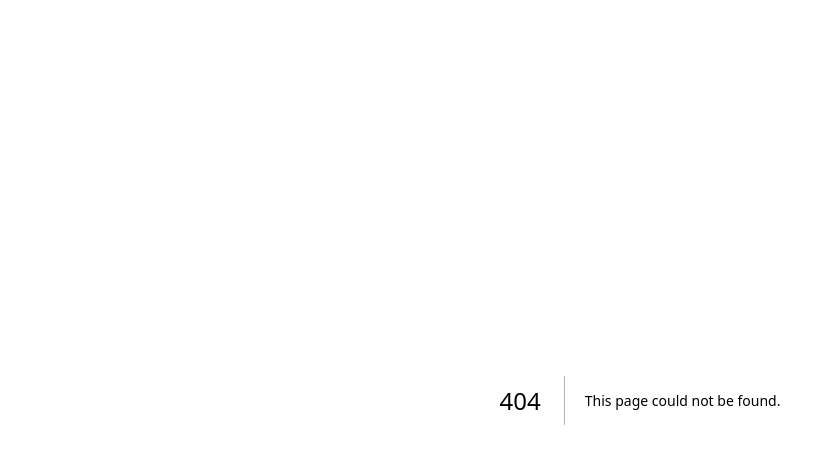
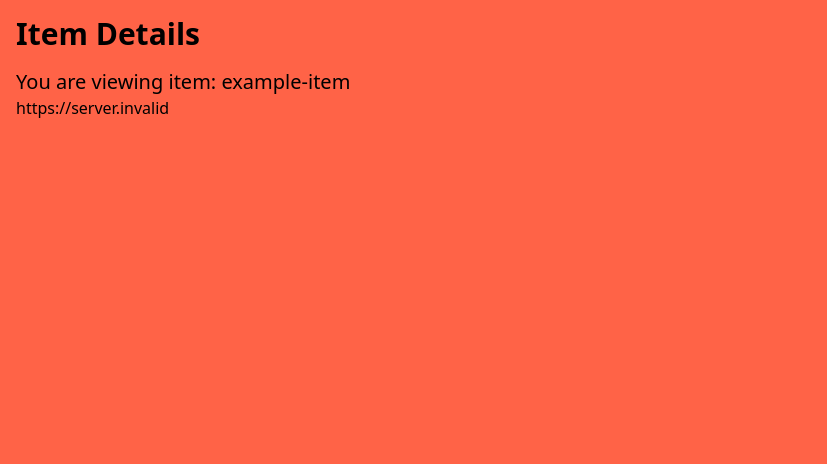
Before and after one commit to deokgonkim/my-flea-market, a Next.js app in the folder apps/web/: page /item/example-item in a window 1280 px wide. Before the commit this address had no page. Shown: the top 464 px of the page, without its empty margins (0-827 px from the left). Built offline with nearby package versions, Linux system fonts and the light colour scheme; no server answers.

Commit message:
feat: add item detail page

```diff
--- /dev/null
+++ b/apps/web/src/app/item/[slug]/page.css
@@ -0,0 +1,4 @@
+body {
+    all: unset; /* Reset all inherited styles */
+    background-color: tomato;
+}
--- /dev/null
+++ b/apps/web/src/app/item/[slug]/page.tsx
@@ -0,0 +1,23 @@
+import './page.css';
+
+interface ItemPageProps {
+  params: {
+    slug: string;
+  };
+}
+
+const apiUrl = process.env.NEXT_PUBLIC_API_URL;
+
+export default function ItemPage({ params }: ItemPageProps) {
+  if (apiUrl === undefined) {
+    throw new Error("NEXT_PUBLIC_API_URL is not defined");
+  }
+  return (
+    <div className="container mx-auto p-4">
+      <h1 className="text-3xl font-bold mb-4">Item Details</h1>
+      <p className="text-xl">You are viewing item: {params.slug}</p>
+      {/* More item details can be fetched and displayed here */}
+      {apiUrl}
+    </div>
+  );
+}
--- a/apps/web/src/app/page.tsx
+++ b/apps/web/src/app/page.tsx
@@ -1,3 +1,5 @@
+import Link from 'next/link';
+
 export default function Home() {
   return (
     <main className="flex min-h-screen flex-col items-center justify-center p-24">
@@ -8,7 +10,7 @@ export default function Home() {
         <p className="text-center text-lg mb-8">
           A modern marketplace built with Next.js and TypeScript
         </p>
-        <div className="grid grid-cols-1 md:grid-cols-2 gap-4">
+        <div className="grid grid-cols-1 md:grid-cols-2 gap-4 mb-8">
           <div className="p-6 border rounded-lg">
             <h2 className="text-2xl font-semibold mb-2">Frontend 🎨</h2>
             <p className="text-sm">
@@ -22,6 +24,11 @@ export default function Home() {
             </p>
           </div>
         </div>
+        <div className="text-center mt-8">
+          <Link href="/item/example-item" className="text-blue-500 hover:underline text-xl">
+            View an Example Item Page
+          </Link>
+        </div>
       </div>
     </main>
   )
```
